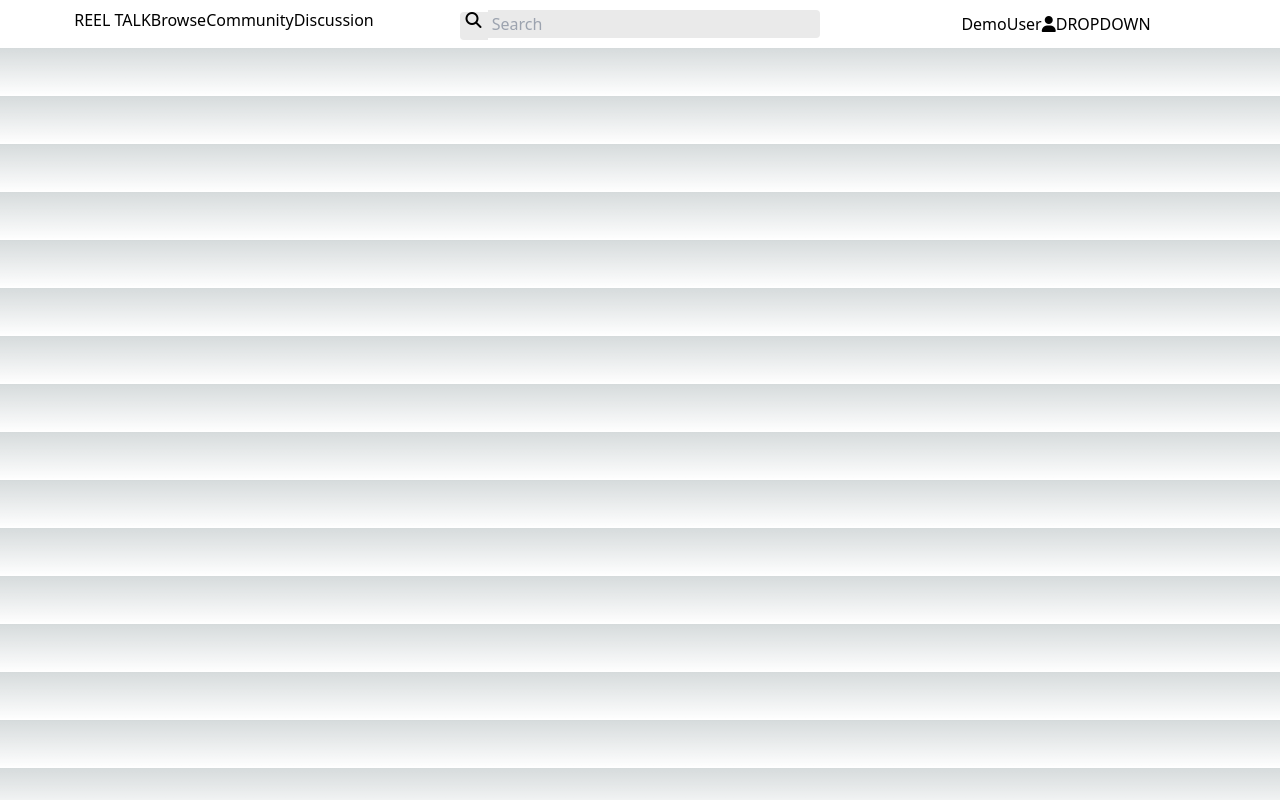
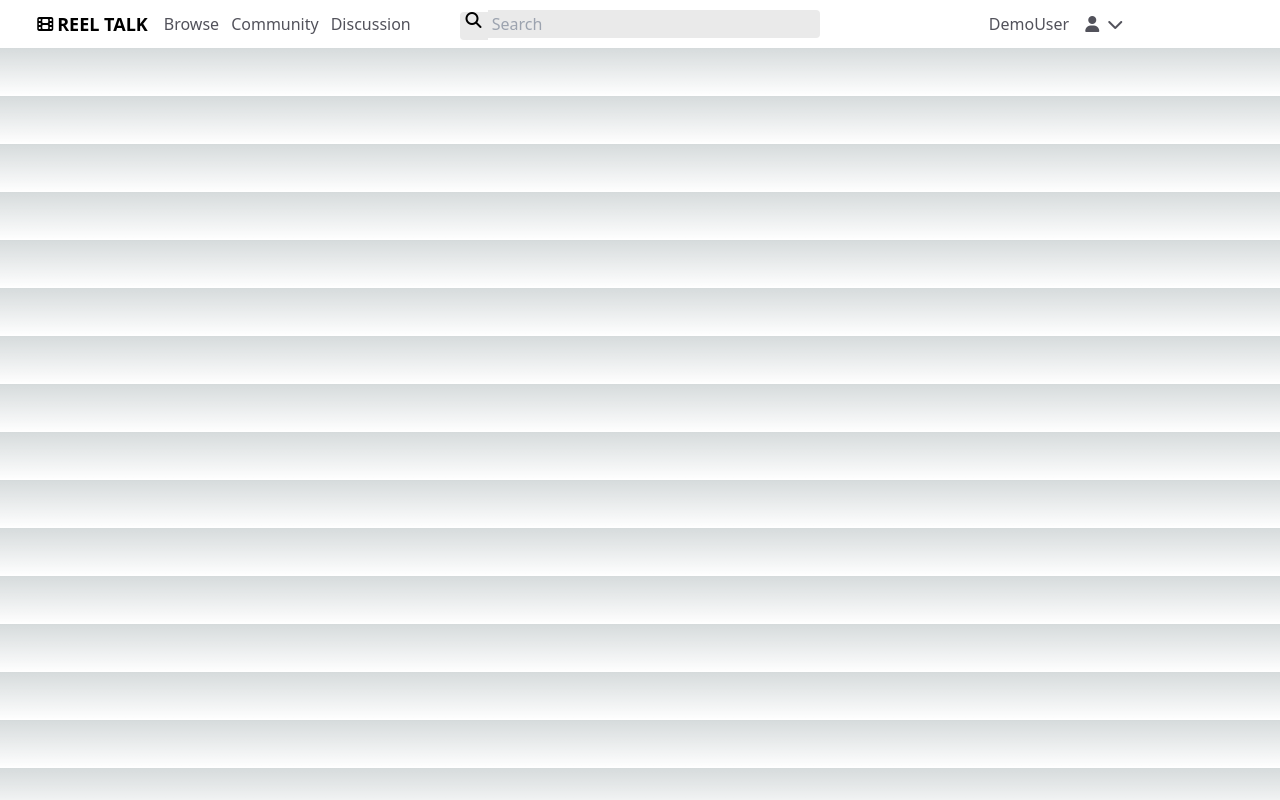
Before and after one commit to EthanSafari/reel-talk-application, a Next.js app: page /onboarding in a window 1280 px wide. Built offline with nearby package versions, Linux system fonts and the light colour scheme.

Commit message:
style complete

```diff
--- a/src/components/navbar.tsx
+++ b/src/components/navbar.tsx
@@ -6,14 +6,17 @@ const Navbar: FC = () => {
         <div className="w-screen h-12 bg-white flex flex-row text-black justify-evenly items-center">
             <div className="flex w-screen px-4">
                 <div className="w-1/3 flex justify-center">
-                    <div>
+                    <div className="mr-4 flex justify-center items-center">
+                    <i className="fa-solid fa-film"></i>
+                    <div className="ml-1 flex items-center font-semibold text-lg">
                         REEL TALK
                     </div>
-                    <div className="flex justify-between">
+                    </div>
+                    <div className="flex justify-between items-center text-zinc-600">
                         <div>
                             Browse
                         </div>
-                        <div>
+                        <div className="mx-3">
                             Community
                         </div>
                         <div>
@@ -22,17 +25,13 @@ const Navbar: FC = () => {
                     </div>
                 </div>
                 <SearchBar forOnboarding={false} />
-                <div className="flex w-1/3 justify-center items-center">
+                <div className="flex w-1/3 justify-center items-center text-zinc-600">
                     <div>
                         DemoUser
                     </div>
-                    <div className="flex justify-between">
-                        <div className="border-full border-black border-solid border-black-solid">
-                            <i className="fa-solid fa-user"></i>
-                        </div>
-                        <div>
-                            DROPDOWN
-                        </div>
+                    <div className="flex justify-around w">
+                            <i className="fa-solid fa-user mr-2 ml-4"></i>
+                        <i className="fa-solid fa-chevron-down flex justify-center items-center"></i>
                     </div>
                 </div>
             </div>
```
